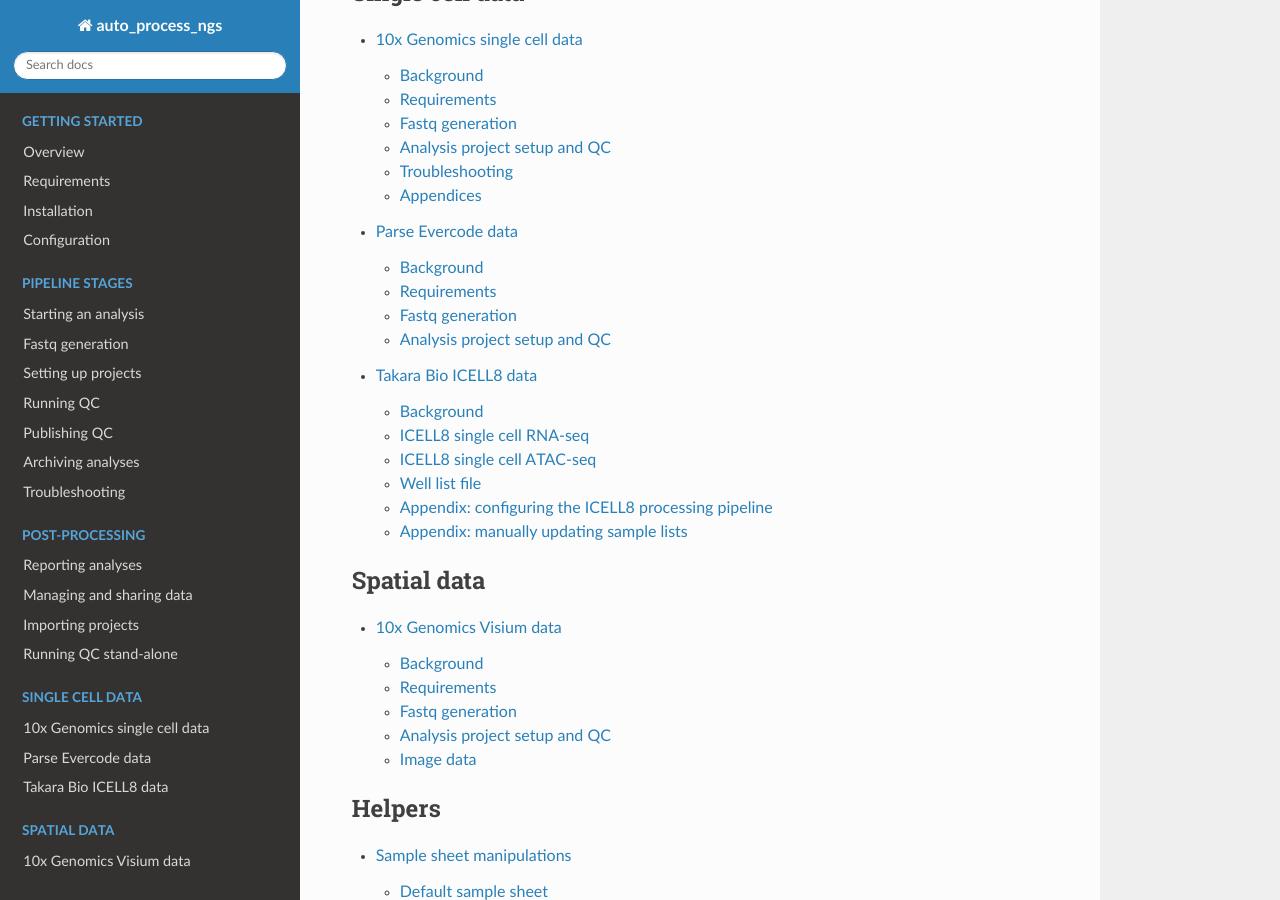
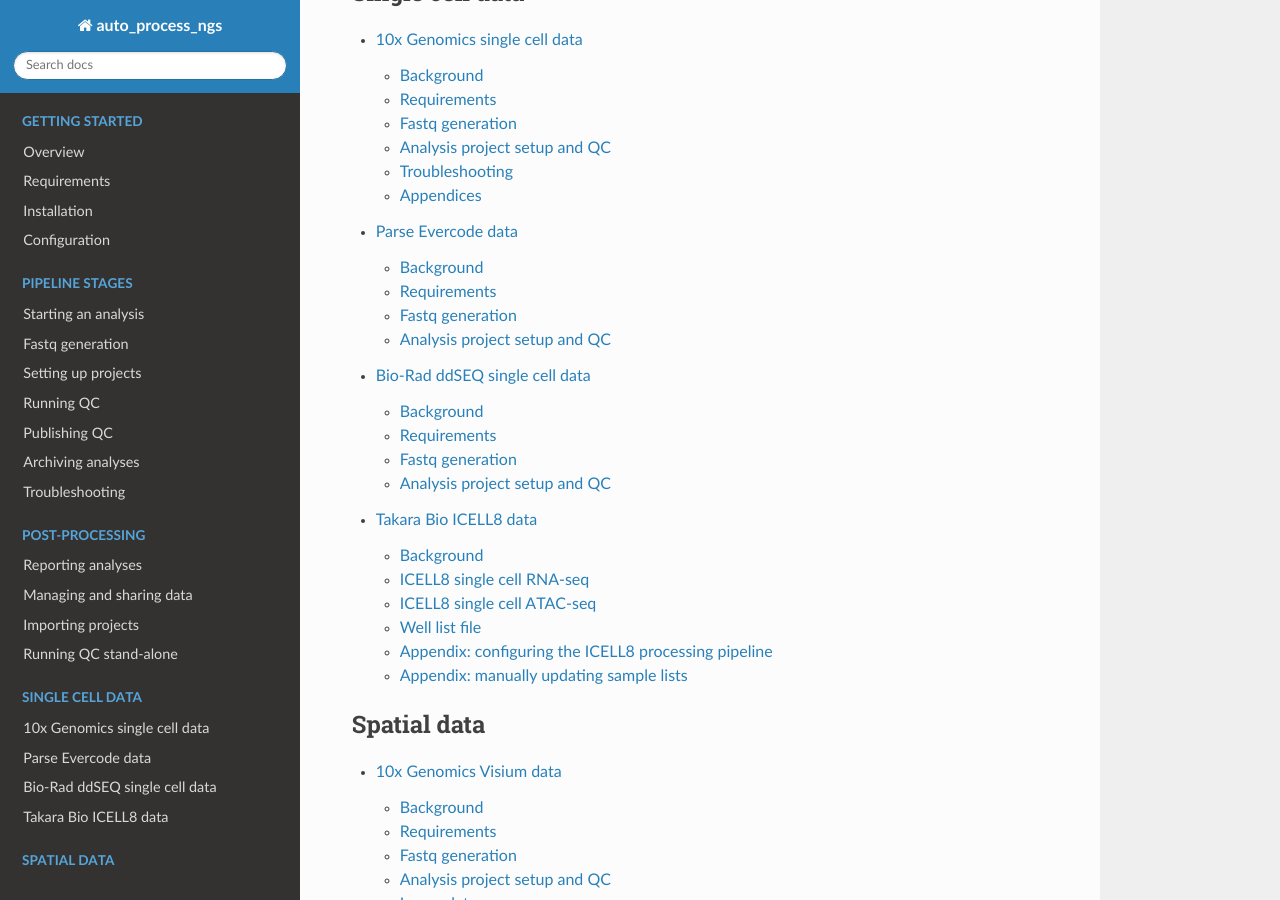
Before and after one commit to fls-bioinformatics-core/auto_process_ngs, a Sphinx documentation site: the page built from docs/source/index.rst, in a window 1280 px wide and 900 px high, scrolled down 3338 px. Built offline with Sphinx 7.4.7 and the Read the Docs theme 3.1.0, drawn with Linux system fonts in a browser that asks for light colours; some of the changed lines change nothing that is shown.

Commit message:
Initial update of documentation to include Bio-Rad ddSEQ as a single cell platform.

```diff
--- a/docs/source/index.rst
+++ b/docs/source/index.rst
@@ -62,6 +62,7 @@
 
    10x Genomics single cell data <single_cell/10x_single_cell>
    Parse Evercode data <single_cell/parse>
+   Bio-Rad ddSEQ single cell data <single_cell/bio_rad>
    Takara Bio ICELL8 data <single_cell/icell8>
 
 .. _spatial-docs:
--- /dev/null
+++ b/docs/source/single_cell/bio_rad.rst
@@ -0,0 +1,53 @@
+Processing Bio-Rad ddSEQ single cell data
+=========================================
+
+Background
+----------
+
+Bio-Rad provides ddSEQ Single-Cell ATAC-seq and ddSEQ Single-Cell 3'
+RNA-seq kits. This document outlines using the ``auto-process-ngs``
+pipeline to perform Fastq generation and QC for ddSEQ Single-Cell
+ATAC-seq data (there is no support currently for ddSEQ single cell
+RNA-seq data).
+
+Requirements
+------------
+
+No additional external software is required for the Fastq generation
+or QC.
+
+Fastq generation
+----------------
+
+The ``standard`` Fastq generation protocol should be used for
+Bio-Rad's ddSEQ Single-Cell ATAC-seq data when running the
+:doc:`make_fastqs <../using/make_fastqs>` command.
+
+.. note::
+
+   It is unclear whether Bio-Rad's Omnition downstream analysis
+   software requires that adapters are not trimmed. Adapter
+   trimming can be explicitly disabled using the
+   ``--no-adapter-trimming`` option of ``make_fastqs``.
+
+
+Analysis project setup and QC
+-----------------------------
+
+Once Fastqs have been successfully generated, the ``SC_platform``
+and ``Library`` metadata items should be set to the appropriate values
+for the Parse Evercode project(s) in the ``projects.info`` control file.
+
+The following values are valid options:
+
+===================================== =================================
+Single cell platform                  Library types
+===================================== =================================
+``Bio-Rad ddSEQ Single Cell ATAC``    ``scATAC-seq``, ``snATAC-seq``
+===================================== =================================
+
+Running the :doc:`setup_analysis_dirs <../using/setup_analysis_dirs>`
+command will automatically transfer these values into the project
+metadata on creation. The :doc:`run_qc <../using/run_qc>` command
+will then determine the appropriate QC protocol to use based on the
+metadata values.
```
